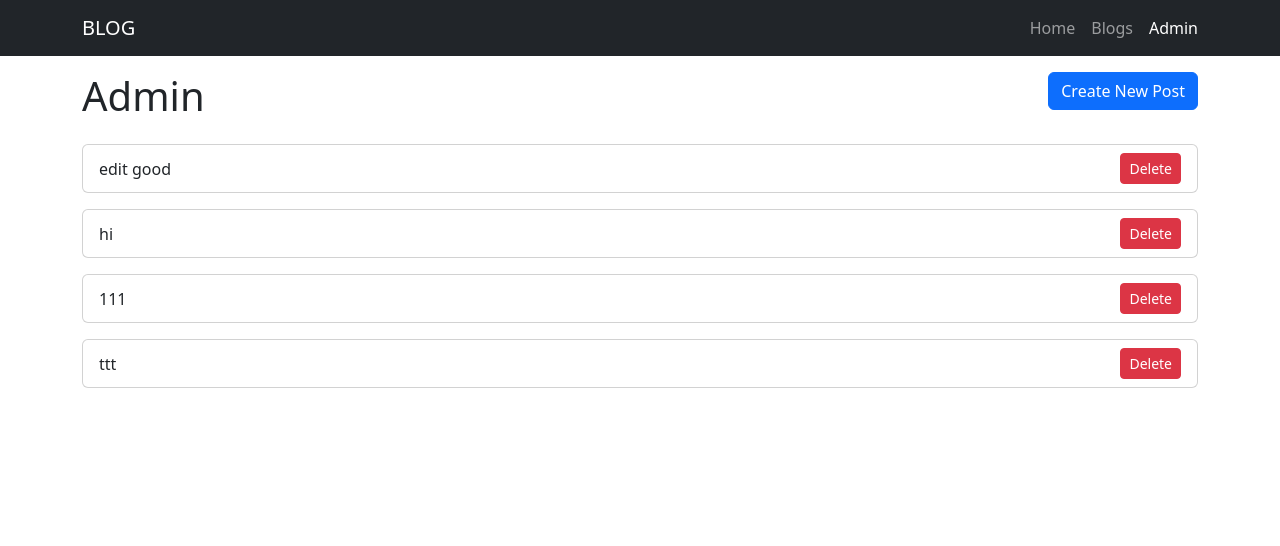
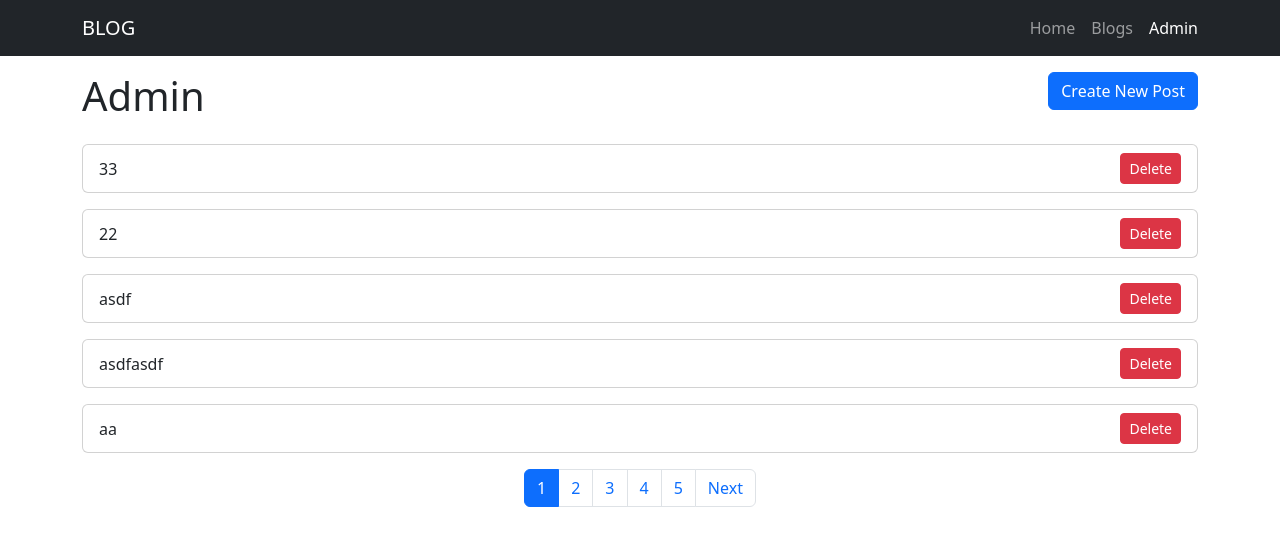
Before and after one commit to KimByeongHwa/blog-react, a React (Create React App) app: page /admin in a window 1280 px wide. Shown: the top 546 px of the page. Built offline with nearby package versions, Linux system fonts and the light colour scheme; data requests are answered from the project's data file.

Commit message:
feat: Pagination 기능 추가

```diff
--- a/db.json
+++ b/db.json
@@ -27,6 +27,174 @@
       "publish": true,
       "createdTime": 1691261961280,
       "id": 8
+    },
+    {
+      "title": "redux",
+      "body": "r",
+      "publish": true,
+      "createdTime": 1691262203379,
+      "id": 9
+    },
+    {
+      "title": "rr",
+      "body": "rr",
+      "publish": false,
+      "createdTime": 1691262209034,
+      "id": 10
+    },
+    {
+      "title": "eee",
+      "body": "eeee",
+      "publish": false,
+      "createdTime": 1691262213834,
+      "id": 11
+    },
+    {
+      "title": "www",
+      "body": "www",
+      "publish": false,
+      "createdTime": 1691262217764,
+      "id": 12
+    },
+    {
+      "title": "qq",
+      "body": "qqqqq",
+      "publish": false,
+      "createdTime": 1691262221875,
+      "id": 13
+    },
+    {
+      "title": "hhh",
+      "body": "hhh",
+      "publish": false,
+      "createdTime": 1691262226788,
+      "id": 14
+    },
+    {
+      "title": "zz",
+      "body": "zz",
+      "publish": false,
+      "createdTime": 1691262231414,
+      "id": 15
+    },
+    {
+      "title": "xx",
+      "body": "xxxxxx",
+      "publish": false,
+      "createdTime": 1691262234548,
+      "id": 16
+    },
+    {
+      "title": "twwq",
+      "body": "e",
+      "publish": false,
+      "createdTime": 1691262787465,
+      "id": 17
+    },
+    {
+      "title": "eeasdf",
+      "body": "wq",
+      "publish": false,
+      "createdTime": 1691266752924,
+      "id": 18
+    },
+    {
+      "title": "gg",
+      "body": "gg",
+      "publish": false,
+      "createdTime": 1691266757259,
+      "id": 19
+    },
+    {
+      "title": "ss",
+      "body": "ss",
+      "publish": false,
+      "createdTime": 1691266763551,
+      "id": 20
+    },
+    {
+      "title": "v",
+      "body": "vv",
+      "publish": false,
+      "createdTime": 1691266767594,
+      "id": 21
+    },
+    {
+      "title": "cc",
+      "body": "cc",
+      "publish": false,
+      "createdTime": 1691266771569,
+      "id": 22
+    },
+    {
+      "title": "hh",
+      "body": "hh",
+      "publish": false,
+      "createdTime": 1691266783643,
+      "id": 23
+    },
+    {
+      "title": "wer",
+      "body": "sadfasdf",
+      "publish": false,
+      "createdTime": 1691268900810,
+      "id": 24
+    },
+    {
+      "title": "ww",
+      "body": "sadfasdf",
+      "publish": false,
+      "createdTime": 1691268905911,
+      "id": 25
+    },
+    {
+      "title": "hhh",
+      "body": "hhh",
+      "publish": false,
+      "createdTime": 1691268912038,
+      "id": 26
+    },
+    {
+      "title": "sadf",
+      "body": "asdf",
+      "publish": false,
+      "createdTime": 1691268914048,
+      "id": 27
+    },
+    {
+      "title": "aa",
+      "body": "aa",
+      "publish": false,
+      "createdTime": 1691268916643,
+      "id": 28
+    },
+    {
+      "title": "asdfasdf",
+      "body": "asdfasdf",
+      "publish": false,
+      "createdTime": 1691268921293,
+      "id": 29
+    },
+    {
+      "title": "asdf",
+      "body": "dgfgdfgdf",
+      "publish": false,
+      "createdTime": 1691268925238,
+      "id": 30
+    },
+    {
+      "title": "22",
+      "body": "22",
+      "publish": false,
+      "createdTime": 1691268928823,
+      "id": 31
+    },
+    {
+      "title": "33",
+      "body": "33",
+      "publish": false,
+      "createdTime": 1691268933615,
+      "id": 32
     }
   ]
 }
--- /dev/null
+++ b/src/components/Pagination.jsx
@@ -0,0 +1,65 @@
+import propTypes from 'prop-types';
+
+function Pagination({ currentPage, totalPages, onClick, limit }) {
+  const currentGroup = Math.ceil(currentPage / limit);
+  const lastGroup = Math.ceil(totalPages / limit);
+  const startPage = limit * (currentGroup - 1) + 1;
+  const lastPageInLastGroup = currentGroup === lastGroup ? totalPages % limit : limit;
+
+  return (
+    <nav aria-label='Page navigation example'>
+      <ul className='pagination justify-content-center'>
+        {currentGroup !== 1 && (
+          <li className='page-item'>
+            <div
+              className='page-link cursor-pointer'
+              onClick={() => {
+                onClick(startPage - limit);
+              }}
+            >
+              Prev
+            </div>
+          </li>
+        )}
+        {Array(lastPageInLastGroup)
+          .fill(startPage)
+          .map((value, index) => value + index)
+          .map((pageNumber) => {
+            return (
+              <li className={`page-item ${currentPage === pageNumber ? 'active' : ''}`} key={pageNumber}>
+                <div
+                  className='page-link cursor-pointer'
+                  onClick={() => {
+                    onClick(pageNumber);
+                  }}
+                >
+                  {pageNumber}
+                </div>
+              </li>
+            );
+          })}
+        {currentGroup !== lastGroup && (
+          <li className='page-item'>
+            <div className='page-link cursor-pointer' onClick={() => onClick(startPage + limit)}>
+              Next
+            </div>
+          </li>
+        )}
+      </ul>
+    </nav>
+  );
+}
+
+Pagination.propTypes = {
+  currentPage: propTypes.number,
+  totalPages: propTypes.number.isRequired,
+  onClick: propTypes.func.isRequired,
+  limit: propTypes.number,
+};
+
+Pagination.defaultProps = {
+  currentPage: 1,
+  limit: 5,
+};
+
+export default Pagination;
--- a/src/components/Posts.jsx
+++ b/src/components/Posts.jsx
@@ -1,21 +1,59 @@
 import axios from 'axios';
-import { useEffect, useState } from 'react';
+import { useEffect, useState, useCallback } from 'react';
 import Card from '../components/Card';
-import { useNavigate } from 'react-router-dom';
+import { useLocation, useNavigate } from 'react-router-dom';
 import LoadingSpinner from '../components/LoadingSpinner';
 import { bool } from 'prop-types';
+import Pagination from './Pagination';
 
 function Posts({ isAdmin }) {
   const navigate = useNavigate();
+  const location = useLocation();
+  const params = new URLSearchParams(location.search);
+  const pageParam = params.get('page');
   const [posts, setPosts] = useState([]);
   const [loading, setLoading] = useState(true);
+  const [currentPage, setCurrentPage] = useState(1);
+  const [totalPosts, setTotalPosts] = useState(0);
+  const [totalPages, setTotalPages] = useState(0);
+  const limit = 5;
 
-  function getPosts() {
-    axios.get('http://localhost:3001/posts').then((res) => {
+  useEffect(() => {
+    setTotalPages(Math.ceil(totalPosts / limit));
+  }, [totalPosts]);
+
+  function onClickPageButton(page) {
+    navigate(`${location.pathname}?page=${page}`);
+    getPosts(page);
+  }
+
+  function getPosts(page = 1) {
+    let params = {
+      _page: page,
+      _limit: 5,
+      _sort: 'id',
+      _order: 'desc',
+    };
+
+    if (!isAdmin) {
+      params = { ...params, publish: true };
+    }
+
+    axios
+      .get(`http://localhost:3001/posts`, {
+        params: params,
+      })
+      .then((res) => {
+        setTotalPosts(parseInt(res.headers['x-total-count']));
         setPosts(res.data);
         setLoading(false);
       });
   }
+
+  useEffect(() => {
+    setCurrentPage(parseInt(pageParam) || 1);
+    getPosts(parseInt(pageParam || 1));
+  }, [pageParam]);
 
   // 삭제 방법 1
   function deletePost(e, id) {
@@ -35,22 +73,8 @@ function Posts({ isAdmin }) {
   //   getPosts();
   // }, [posts]);
 
-  useEffect(() => {
-    getPosts();
-  }, []);
-
   function renderPosts() {
-    if (loading) return <LoadingSpinner />;
-
-    if (posts.length === 0) {
-      return <div>게시글이 존재하지 않습니다.</div>;
-    }
-
-    return posts
-      .filter((post) => {
-        return isAdmin || post.publish;
-      })
-      .map((post) => {
+    return posts.map((post) => {
       return (
         <Card key={post.id} title={post.title} onClick={() => navigate(`/blogs/${post.id}`)}>
           {isAdmin ? (
@@ -65,7 +89,18 @@ function Posts({ isAdmin }) {
     });
   }
 
-  return <div>{renderPosts()}</div>;
+  if (loading) return <LoadingSpinner />;
+
+  if (posts.length === 0) {
+    return <div>게시글이 존재하지 않습니다.</div>;
+  }
+
+  return (
+    <div>
+      {renderPosts()}
+      {totalPages > 1 && <Pagination currentPage={currentPage} totalPages={totalPages} onClick={onClickPageButton} />}
+    </div>
+  );
 }
 
 Posts.propTypes = {
```
Lines whose indentation alone changed are shown as unchanged.
